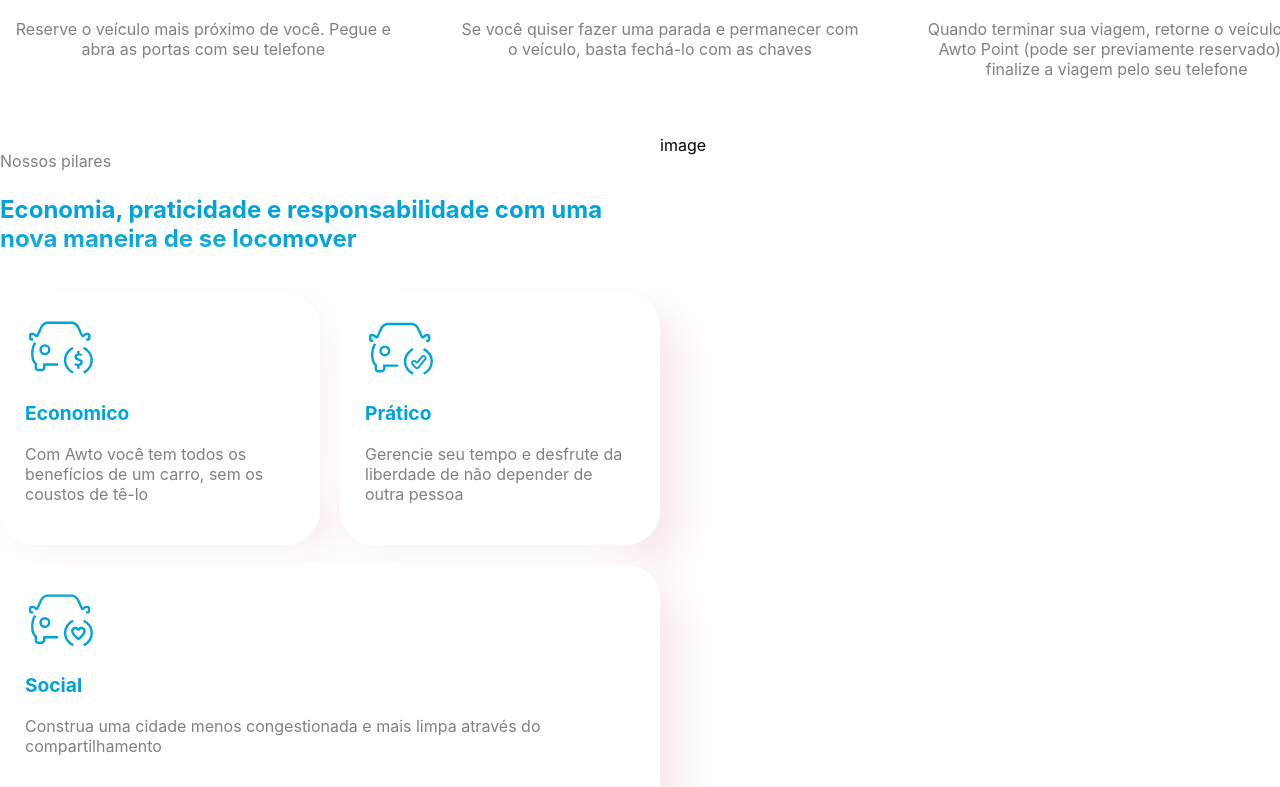
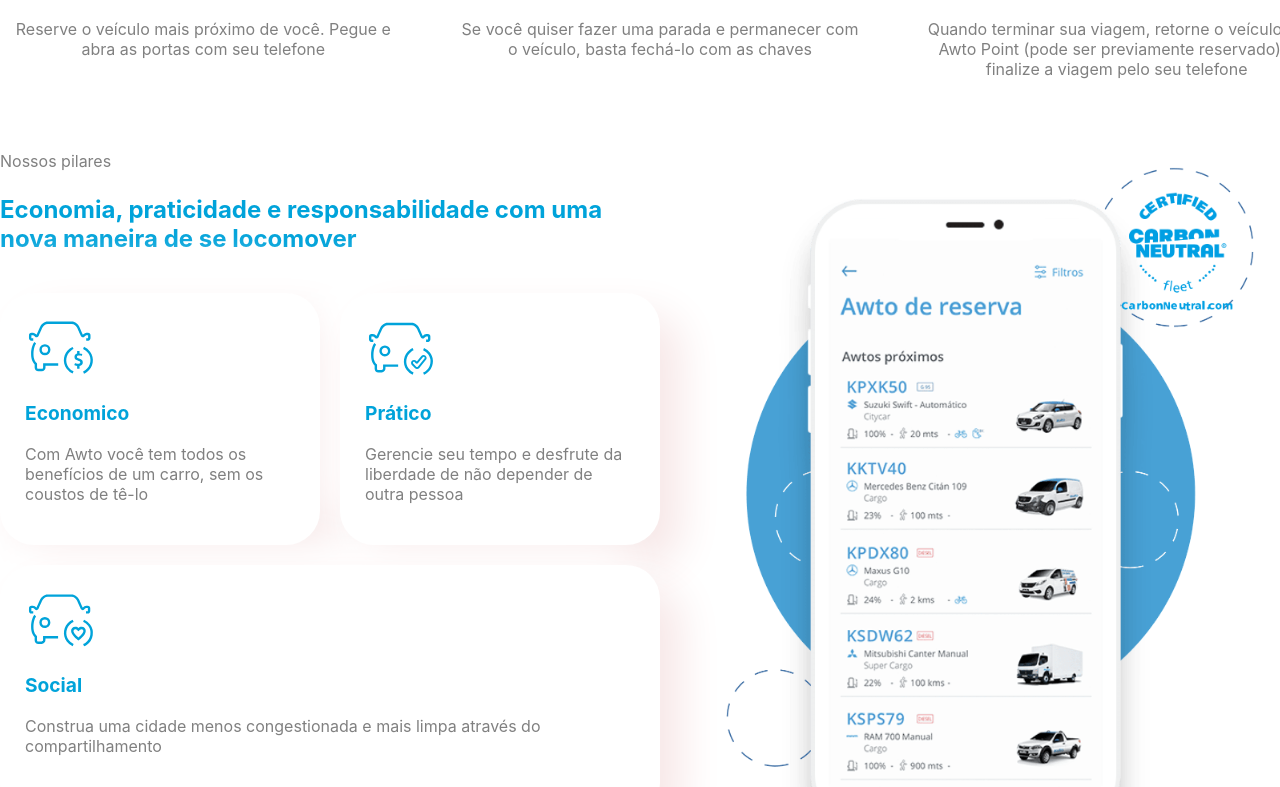
Before and after one commit to manugarcal/awto-landing-page-bra, a React (Create React App) app: page / in a window 1280 px wide. Shown: the part 1040-1827 px from the top of the page. Built offline with nearby package versions, Linux system fonts and the light colour scheme.

Commit message:
image app in Our Pillars section

```diff
--- a/src/App.css
+++ b/src/App.css
@@ -184,8 +184,14 @@
 
 .ourPillarsContainer {
     display: grid;
-    grid-template-columns: 1fr 1fr;
+    grid-template-columns: 50% 50%;
     grid-template-rows: 1fr;
+}
+
+.ourPillarsImage img {
+    width: 80%;
+    display: block;
+    margin: auto;
 }
 
 .infoCardContainer {
--- a/src/components/OurPillars.jsx
+++ b/src/components/OurPillars.jsx
@@ -2,6 +2,7 @@
 import pilarEconomico from "../assets/pilar-economico.svg";
 import pilarPratico from "../assets/pilar-pratico.svg";
 import pilarSocial from "../assets/pilar-social.svg";
+import pilarApp from "../assets/img-pilares.png";
 
 
 const OurPillars = () => {
@@ -38,7 +39,9 @@
           </div>
         </div>
       </div>
-      <div>image</div>
+      <div className="ourPillarsImage">
+        <img src={pilarApp} alt="pilares app" />
+      </div>
     </section>
   );
 };
```
Also changed, not shown: src/assets/img-pilares.png (added).
